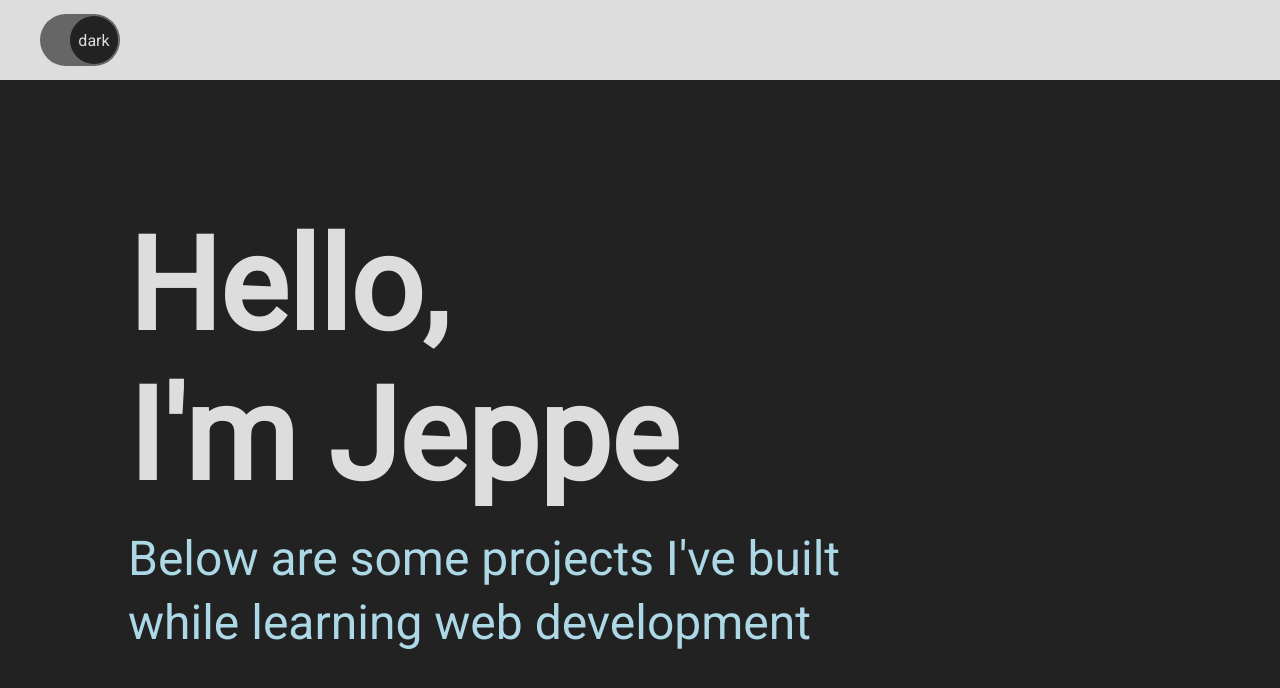
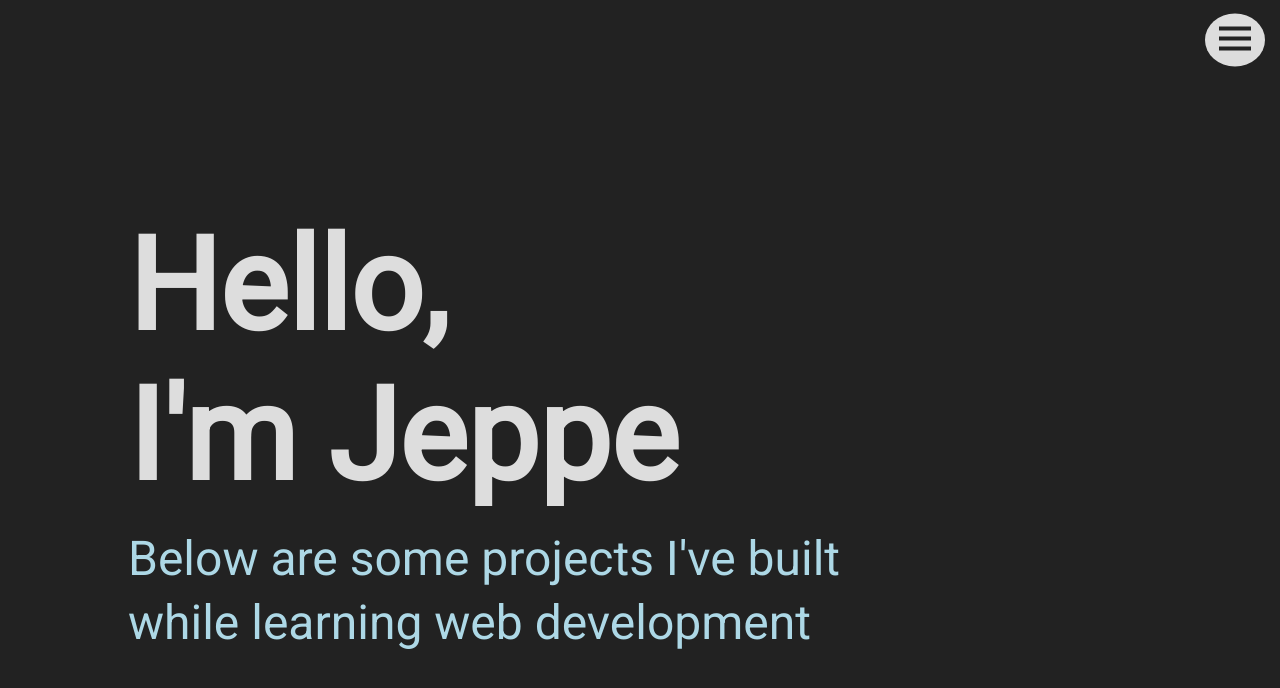
Before and after one commit to jeppeao/portfolio, a React (Vite) app: page / in a window 1280 px wide. Shown: the top 688 px of the page. Built offline with nearby package versions, Linux system fonts and the light colour scheme.

Commit message:
added menu toggle button

```diff
--- a/package.json
+++ b/package.json
@@ -11,7 +11,8 @@
   },
   "dependencies": {
     "react": "^18.2.0",
-    "react-dom": "^18.2.0"
+    "react-dom": "^18.2.0",
+    "react-icons": "^4.9.0"
   },
   "devDependencies": {
     "@types/react": "^18.0.37",
--- a/src/components/Menu/Menu.module.css
+++ b/src/components/Menu/Menu.module.css
@@ -1,11 +1,40 @@
 .container {
   position: fixed;
-  background-color: var(--color-fg-dark-secondary);
-  margin:0;
   width: 100%;
   height: 80px;
+}
+
+.menu {
+  background-color: var(--color-fg-dark-secondary);
+  height: 100%;
+  width: 100%;
   display: flex;
   align-items: center;
+  margin: 0;
+}
+
+.hide {
+  visibility: hidden;
+}
+
+.menubutton {
+  border-radius: 50%;
+  border:none;
+  position: absolute;
+  top: 40px;
+  transform: translate(0, -50%);
+  right: 15px;
+  cursor: pointer;
+}
+
+.menubutton:hover {
+  box-shadow: 0px 0px 2px 2px black;
+  transform: translate(0, calc(-50% - 2px));
+}
+
+.menubutton:active {
+  box-shadow: 0px 0px 4px 4px black;
+  transform: translate(0, -50%);
 }
 
 .darkmode {
@@ -15,3 +44,11 @@
 .lightmode {
   background-color: var(--color-fg-secondary);
 }
+
+.darkmodetext {
+  color: var(--color-bg-dark-primary);
+}
+
+.lightmodetext {
+  color: var(--color-bg-primary);
+}
--- a/src/components/Menu/Menu.tsx
+++ b/src/components/Menu/Menu.tsx
@@ -1,5 +1,7 @@
+import { useState } from "react";
 import DarkmodeSlider from "../DarkmodeSlider/DarkmoreSlider";
 import styles from "./Menu.module.css"
+import {BiMenu} from "react-icons/bi"
 
 interface MenuProps {
   isDarkmode: boolean;
@@ -7,14 +9,36 @@ interface MenuProps {
 }
 
 const Menu = ({isDarkmode, setDarkmode} : MenuProps) => {
+  const [menuOn, setMenuOn] = useState(false);
+
+  const onMenuClick = () => {
+    setMenuOn(!menuOn);
+  }
 
   return (
-    <menu className={`
+    <div className={`
       ${styles.container}
-      ${isDarkmode ? styles.darkmode: styles.lightmode}
     `}>
-      <DarkmodeSlider isDarkmode={isDarkmode} setDarkmode={setDarkmode} />
-    </menu>
+      <menu className={`
+        ${styles.menu}
+        ${menuOn ? "" : styles.hide}
+        ${isDarkmode ? styles.darkmode: styles.lightmode}
+      `}>
+        <DarkmodeSlider isDarkmode={isDarkmode} setDarkmode={setDarkmode} />
+      </menu>
+      <button
+        className={`
+          ${styles.menubutton}
+          ${isDarkmode ? styles.darkmode : styles.lightmode}
+        `}
+        onClick={onMenuClick}
+      >
+        <BiMenu
+          size={48}
+          className={`${isDarkmode ?  styles.darkmodetext: styles.lightmodetext}`}
+        />
+      </button>
+    </div>
   )
 }
 
--- a/src/index.css
+++ b/src/index.css
@@ -8,7 +8,7 @@
   font-family: 'Roboto', Arial, sans-serif;
   --color-bg-primary: #eee;
   --color-fg-primary: #333;
-  --color-fg-secondary: indigo;
+  --color-fg-secondary: dodgerblue;
   --color-bg-dark-primary: #222;
   --color-fg-dark-primary: #ddd;
   --color-fg-dark-secondary: lightblue;
```
Also changed, not shown: 1 other file (tests, documents, lock files or other folders).
